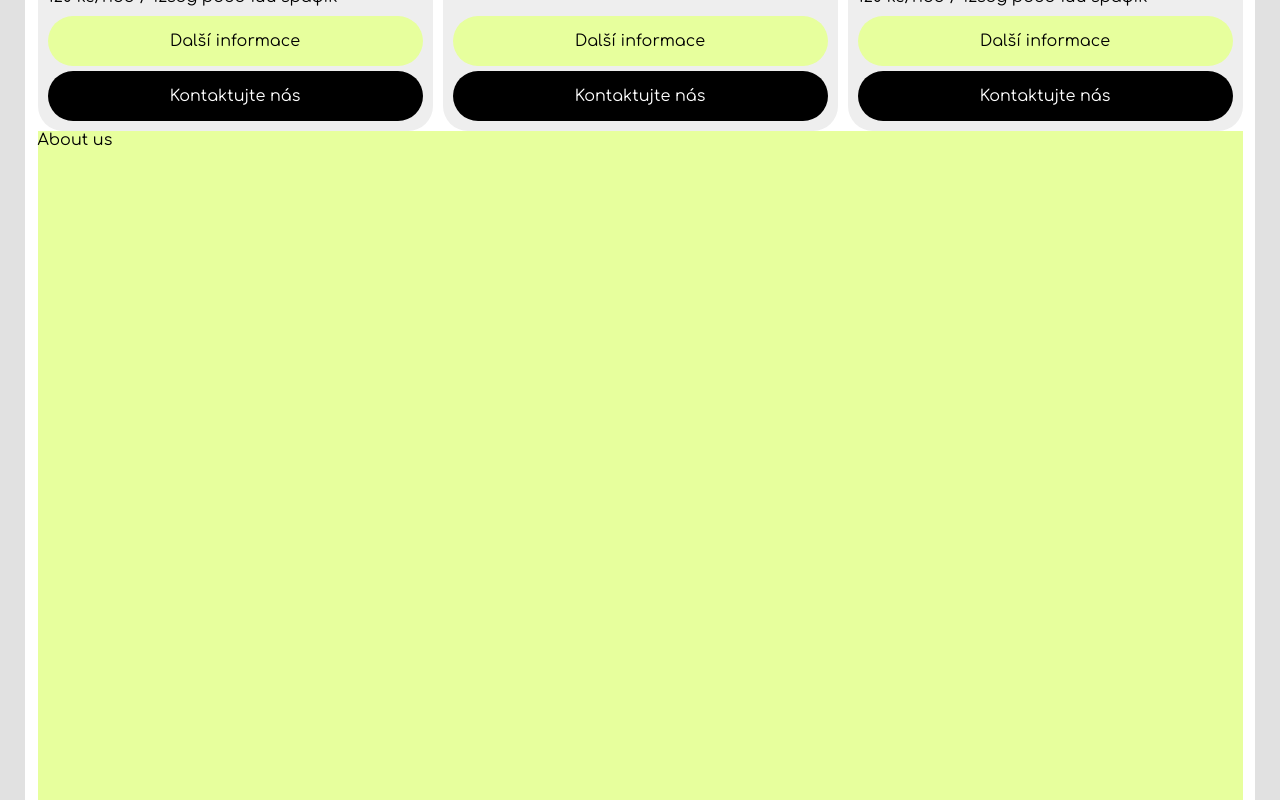
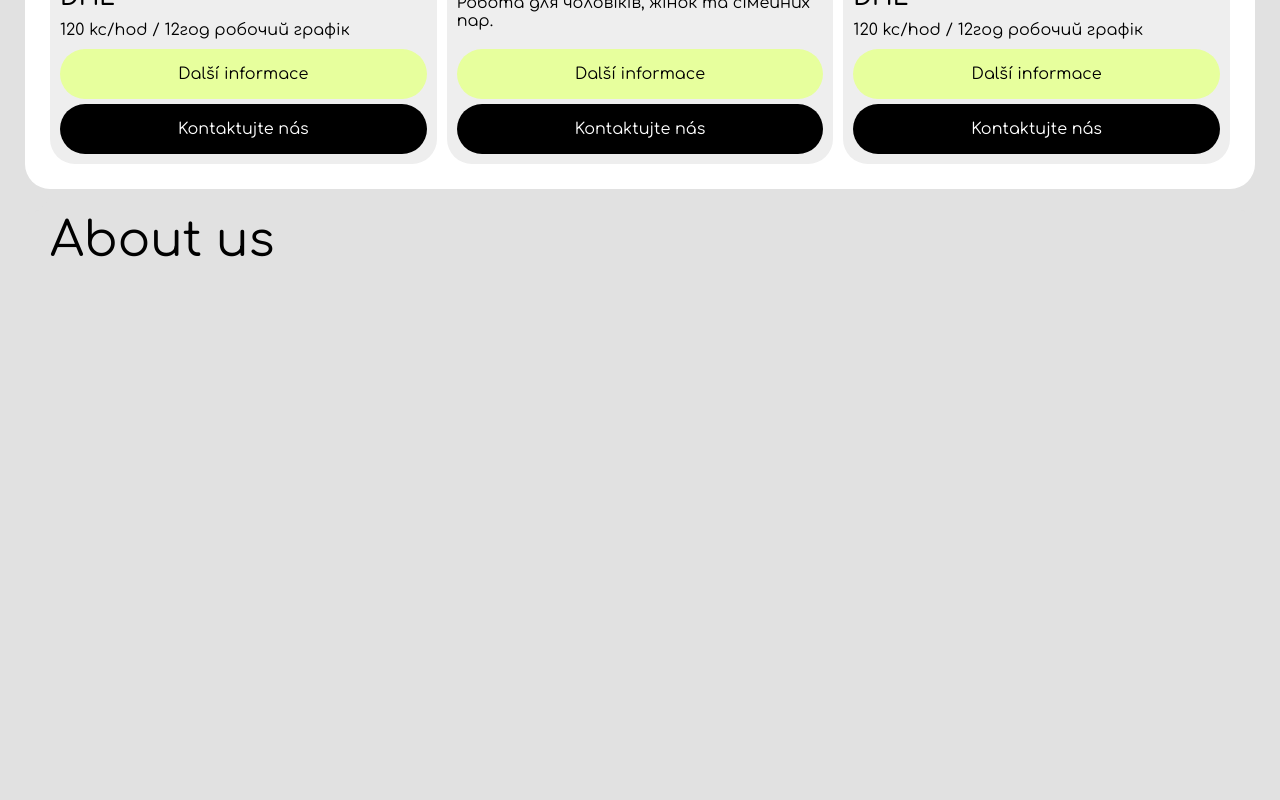
Before and after one commit to stepandordiai/flovas-agency, a React (Vite) app: page / in a window 1280 px wide. Shown: the part 1800-2600 px from the top of the page. Built offline with nearby package versions, Linux system fonts and the light colour scheme.

Commit message:
v6.0.2 Fix bugs

```diff
--- /dev/null
+++ b/src/components/About/About.jsx
@@ -0,0 +1,13 @@
+import "./About.scss";
+
+const About = () => {
+	return (
+		<>
+			<div className="about" id="about-us">
+				<p className="about__title">About us</p>
+			</div>
+		</>
+	);
+};
+
+export default About;
--- /dev/null
+++ b/src/components/About/About.scss
@@ -0,0 +1,40 @@
+.about {
+	position: relative;
+	z-index: 1;
+	margin-top: 25px;
+	height: 1000px;
+	background: var(--bg-clr);
+	width: 100%;
+	scroll-margin-top: 75px;
+}
+
+.about::before {
+	content: "";
+	position: absolute;
+	top: 0;
+	left: 0;
+	z-index: -1;
+	transform: translateY(-100%);
+	width: 50px;
+	aspect-ratio: 1/1;
+	border-radius: 50%;
+	box-shadow: -25px 25px var(--bg-clr);
+}
+
+.about::after {
+	content: "";
+	position: absolute;
+	top: 0;
+	right: 0;
+	z-index: -1;
+	transform: translateY(-100%);
+	width: 50px;
+	aspect-ratio: 1/1;
+	border-radius: 50%;
+	box-shadow: 25px 25px var(--bg-clr);
+}
+
+.about__title {
+	padding: 25px;
+	font-size: clamp(2rem, 4vw, 3rem);
+}
--- /dev/null
+++ b/src/components/Contacts/Contacts.jsx
@@ -0,0 +1,13 @@
+import "./Contacts.scss";
+
+const Contacts = () => {
+	return (
+		<>
+			<div className="contacts" id="contacts">
+				<p className="contacts__title">Contacts</p>
+			</div>
+		</>
+	);
+};
+
+export default Contacts;
--- /dev/null
+++ b/src/components/Contacts/Contacts.scss
@@ -0,0 +1,39 @@
+.contacts {
+	position: relative;
+	z-index: 0;
+	height: 1000px;
+	// background: #fff;
+	width: 100%;
+	scroll-margin-top: 75px;
+}
+
+.contacts::before {
+	content: "";
+	position: absolute;
+	top: 0;
+	left: 0;
+	z-index: -1;
+	// transform: translateY(-100%);
+	width: 50px;
+	aspect-ratio: 1/1;
+	border-radius: 50%;
+	box-shadow: -25px -25px var(--bg-clr);
+}
+
+.contacts::after {
+	content: "";
+	position: absolute;
+	top: 0;
+	right: 0;
+	z-index: -1;
+	// transform: translateY(-100%);
+	width: 50px;
+	aspect-ratio: 1/1;
+	border-radius: 50%;
+	box-shadow: 25px -25px var(--bg-clr);
+}
+
+.contacts__title {
+	padding: 25px;
+	font-size: clamp(2rem, 4vw, 3rem);
+}
--- a/src/components/Footer/Footer.scss
+++ b/src/components/Footer/Footer.scss
@@ -15,6 +15,16 @@
 	gap: 20px;
 }
 
+.footer-top {
+	width: 100%;
+	display: flex;
+	flex-direction: column;
+	// justify-content: space-between;
+	align-items: flex-start;
+	gap: 10px;
+	// flex-wrap: wrap;
+}
+
 .footer__logo {
 	font-size: clamp(5rem, 10vw, 10rem);
 	color: rgba(0, 0, 0, 0.5);
@@ -23,7 +33,7 @@
 .footer__socials {
 	display: flex;
 	gap: 10px;
-	margin-top: 10px;
+	// margin-top: 10px;
 }
 
 .footer__nav-container {
@@ -57,8 +67,6 @@ a {
 .footer-bottom__slider {
 	position: absolute;
 	bottom: 25px;
-	// right: 0;
-	// left: 0;
 	width: 100%;
 	background: #000;
 	height: 50px;
@@ -112,9 +120,6 @@ a {
 
 @media screen and (width <= 896px) {
 	.footer {
-		// padding: 0 10px;
-
-		// top: 50px;
 		left: 10px;
 		right: 10px;
 	}
@@ -129,10 +134,10 @@ a {
 
 	.footer-top {
 		width: 100%;
-		display: flex;
+		flex-direction: row;
 		justify-content: space-between;
 		align-items: center;
-		gap: 20px;
+		gap: 10px;
 		flex-wrap: wrap;
 	}
 
--- a/src/components/JobCard/JobCard.scss
+++ b/src/components/JobCard/JobCard.scss
@@ -9,7 +9,7 @@
 }
 
 .job-card__img {
-	border-radius: 25px;
+	border-radius: 20px;
 	margin-bottom: 10px;
 	aspect-ratio: 1/1;
 }
--- a/src/components/Jobs/Jobs.scss
+++ b/src/components/Jobs/Jobs.scss
@@ -1,7 +1,16 @@
 .jobs {
 	scroll-margin-top: 75px;
+	padding: 0 25px;
 }
 
 .jobs__title {
-	font-size: 3rem;
+	padding: 25px 0;
+	font-size: clamp(2rem, 4vw, 3rem);
 }
+
+@media screen and (width <= 896px) {
+	.jobs {
+		scroll-margin-top: 60px;
+		padding: 0 10px;
+	}
+}
--- a/src/components/LngSelect/LngSelect.scss
+++ b/src/components/LngSelect/LngSelect.scss
@@ -32,7 +32,7 @@
 
 .lng-select-list-container {
 	background: #fff;
-	border-radius: 25px;
+	border-radius: 20px;
 	height: 100%;
 	padding: 10px;
 }
--- a/src/pages/Home/Home.jsx
+++ b/src/pages/Home/Home.jsx
@@ -3,6 +3,8 @@ import { NavLink } from "react-router-dom";
 import ContactUs from "../../components/ContactUs/ContactUs";
 import Jobs from "../../components/Jobs/Jobs";
 import "./Home.scss";
+import About from "../../components/About/About";
+import Contacts from "../../components/Contacts/Contacts";
 
 const Home = () => {
 	const placesData = [
@@ -115,12 +117,8 @@ const Home = () => {
 						</div>
 					</div>
 					<Jobs />
-					<div className="about-us" id="about-us">
-						<p>About us</p>
-					</div>
-					<div className="contacts" id="contacts">
-						<p>Contacts</p>
-					</div>
+					<About />
+					<Contacts />
 				</div>
 			</div>
 			<ContactUs />
--- a/src/pages/Home/Home.scss
+++ b/src/pages/Home/Home.scss
@@ -47,7 +47,8 @@
 	flex-direction: column;
 	background: #fff;
 	border-radius: 25px;
-	padding: 100px 12.5px 12.5px;
+	// padding: 100px 25px 25px;
+	overflow: hidden;
 	margin-top: 75px;
 	min-height: calc(100vh - 100px);
 	transition: all 0.5s;
@@ -64,6 +65,7 @@
 	align-items: center;
 	flex-direction: column;
 	row-gap: 50px;
+	padding: 100px 25px 0;
 }
 
 .blur-char {
@@ -200,18 +202,6 @@ form {
 	pointer-events: none;
 }
 
-.about-us {
-	height: 1000px;
-	background: var(--accent-clr);
-	width: 100%;
-}
-
-.contacts {
-	height: 1000px;
-	background: var(--secondary-clr);
-	width: 100%;
-}
-
 @media screen and (width <= 896px) {
 	.home {
 		position: relative;
```
